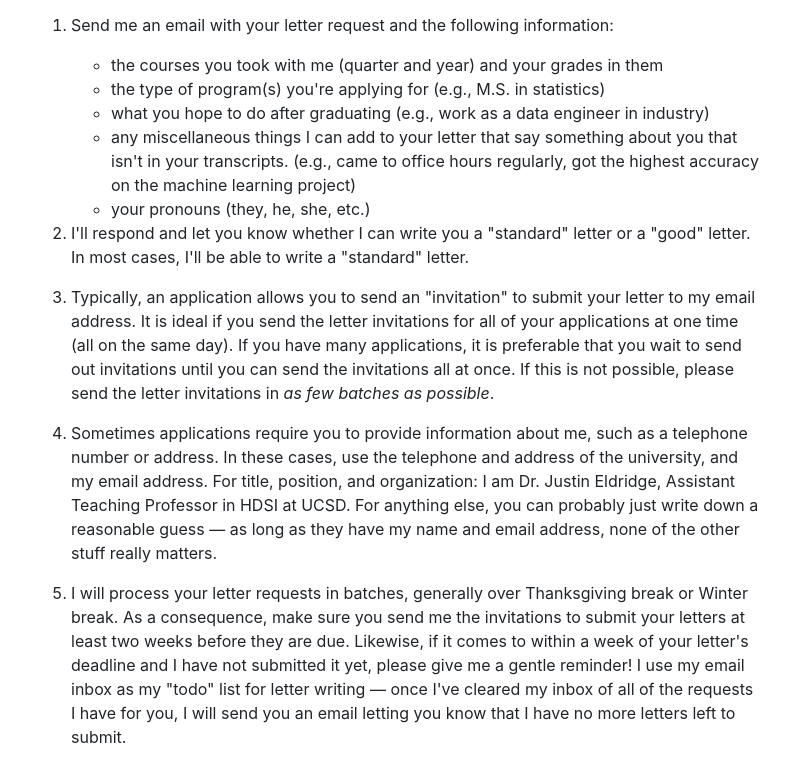
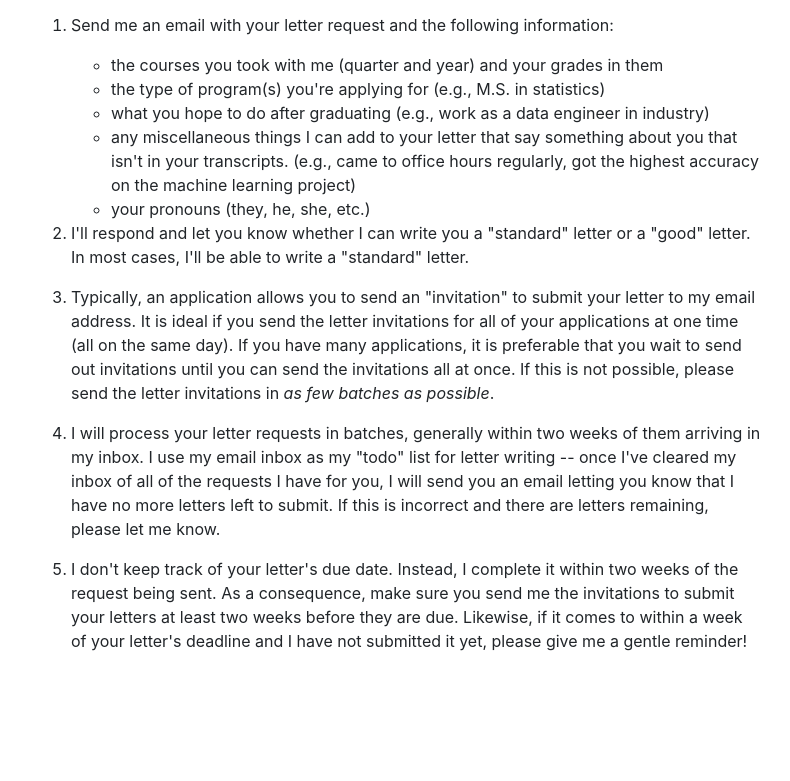
Before and after one commit to eldridgejm/eldridgejm.github.io, a plain HTML site: page faq/recrequest.html in a window 1280 px wide. Shown: the part 2029-2810 px from the top of the page, without its empty margins (244-1034 px from the left). After the commit the page ends 2722 px from the top, so only its background shows below. Drawn offline with nearby package versions, Linux system fonts and the light colour scheme.

Commit message:
deploy: 5730ef611dd9d6e83c273c5e5ddb1915c4723af0

```diff
--- a/faq/recrequest.html
+++ b/faq/recrequest.html
@@ -132,25 +132,19 @@ few months. Following these instructions will help me stay sane!</p>
    please send the letter invitations in <em>as few batches as possible</em>.</p>
 </li>
 <li>
-<p>Sometimes applications require you to provide information about me, such as
-   a telephone number or address. In these cases, use the telephone and address
-   of the university, and my email address. For title, position, and
-   organization: I am Dr. Justin Eldridge, Assistant Teaching Professor in HDSI
-   at UCSD. For anything else, you can probably just write down a
-   reasonable guess &mdash; as long as they have my name and email address, none of
-   the other stuff really matters.</p>
+<p>I will process your letter requests in batches, generally within two weeks of
+   them arriving in my inbox. I use my email inbox as my "todo" list for letter
+   writing -- once I've cleared my inbox of all of the requests I have for you,
+   I will send you an email letting you know that I have no more letters left to
+   submit. If this is incorrect and there are letters remaining, please let me
+   know.</p>
 </li>
 <li>
-<p>I will process your letter requests in batches, generally over Thanksgiving
-   break or Winter break.
-   As a consequence, make sure you
-   send me the invitations to submit your letters at least two weeks before they
-   are due. Likewise, if it comes to within a week of your letter's deadline and
-   I have not submitted it yet, please give me a gentle reminder!
-   I use my email inbox as my "todo" list for letter
-   writing &mdash; once I've cleared my inbox of all of the requests I have for you,
-   I will send you an email letting you know that I have no more letters left to
-   submit.</p>
+<p>I don't keep track of your letter's due date. Instead, I complete it within
+   two weeks of the request being sent. As a consequence, make sure you send me
+   the invitations to submit your letters at least two weeks before they are
+   due. Likewise, if it comes to within a week of your letter's deadline and I
+   have not submitted it yet, please give me a gentle reminder!</p>
 </li>
 </ol>
             </dd>
```
Also changed, not shown: index.html (+8 -8 lines), static/me.jpg (deleted).
